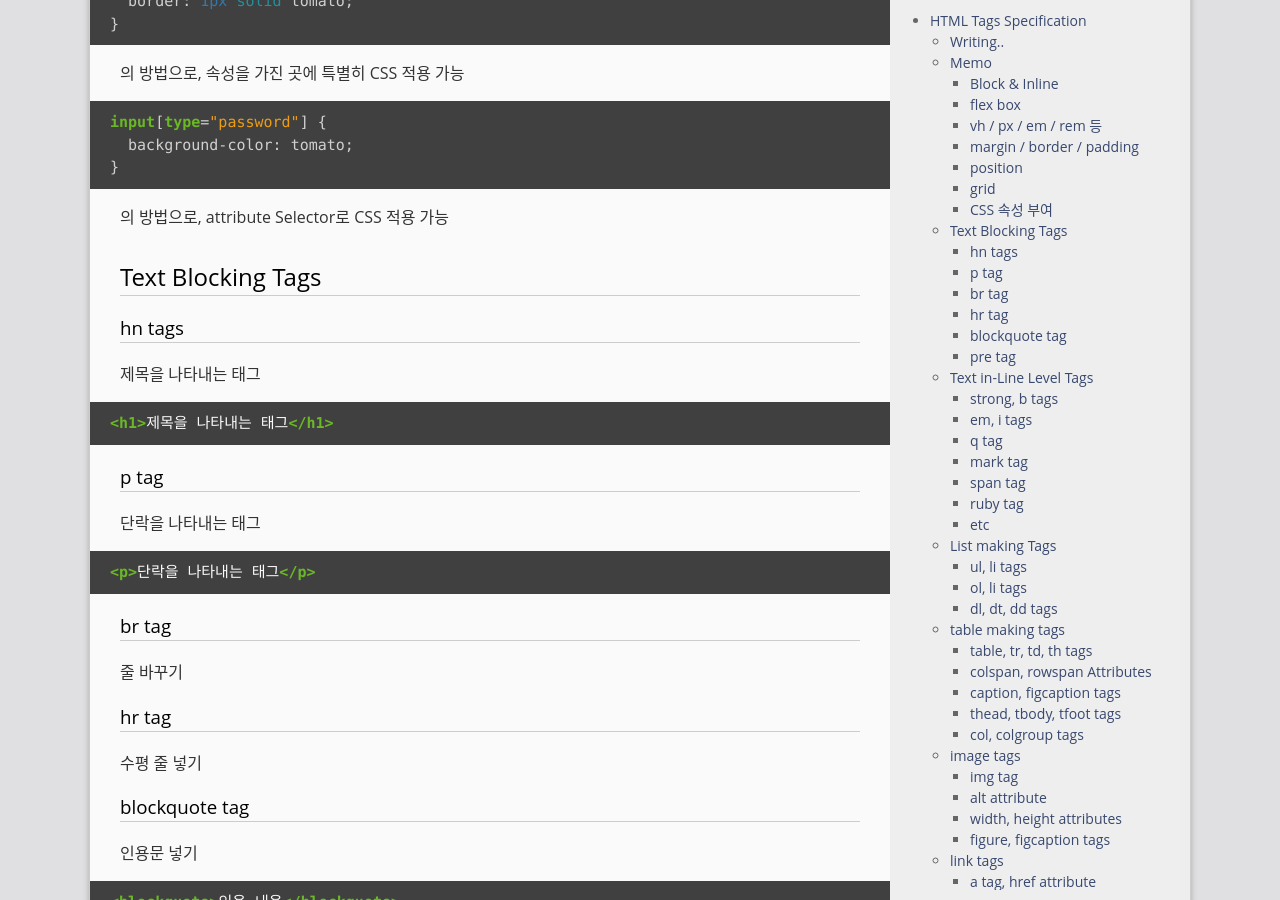
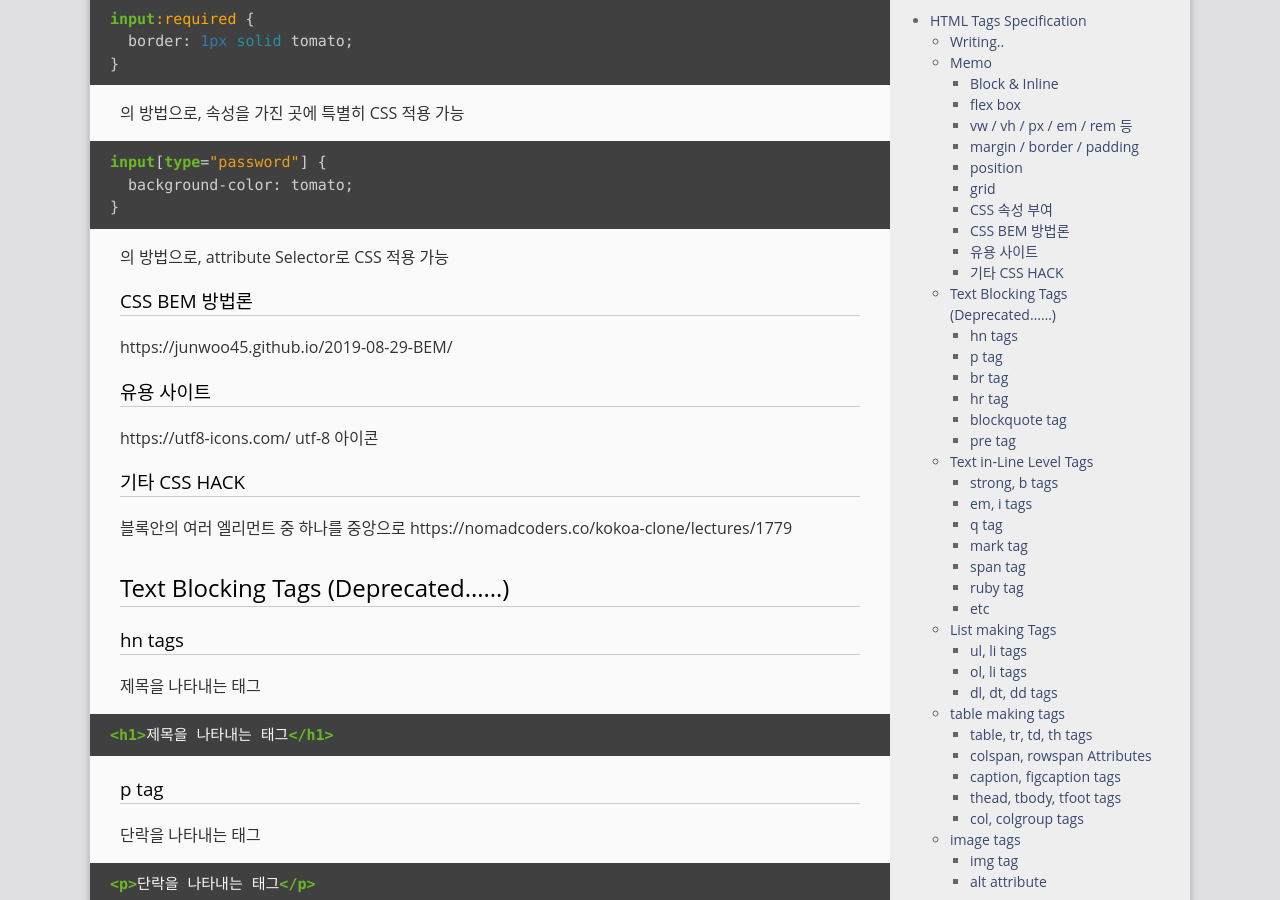
Before and after one commit to gloomydumber/copy, a Jekyll site: the page built from _posts/2020-02-23-HTMLTags.md, in a window 1280 px wide and 900 px high, scrolled down 2397 px. Built offline with Jekyll 4.4.1, drawn with Linux system fonts in a browser that asks for light colours; comment, search, counter and statistics services are not loaded; some of the changed text lies outside the part shown.

Commit message:
PostModded

```diff
--- a/_posts/2020-02-23-HTMLTags.md
+++ b/_posts/2020-02-23-HTMLTags.md
@@ -48,7 +48,9 @@ corss axis는 main axis의 반대(수직인 경우 수평, 수평인 경우 수
 
 [참고 : CSS Flex 정리 2](https://studiomeal.com/archives/197){: target="\_blank"}
 
-### vh / px / em / rem 등
+### vw / vh / px / em / rem 등
+
+vw는 viewport width를 의미
 
 vh는 viewport height를 의미
 
@@ -122,7 +124,19 @@ input[type="password"] {
 
 의 방법으로, attribute Selector로 CSS 적용 가능
 
-## Text Blocking Tags
+### CSS BEM 방법론
+
+https://junwoo45.github.io/2019-08-29-BEM/
+
+### 유용 사이트
+
+https://utf8-icons.com/ utf-8 아이콘
+
+### 기타 CSS HACK
+
+블록안의 여러 엘리먼트 중 하나를 중앙으로 https://nomadcoders.co/kokoa-clone/lectures/1779
+
+## Text Blocking Tags (Deprecated......)
 
 ### hn tags
 
```
Also changed, not shown: _posts/2020-03-01-TempLink.md (+2 -0 lines), _posts/2020-03-21-ajaxStudy.md (+2 -0 lines).
